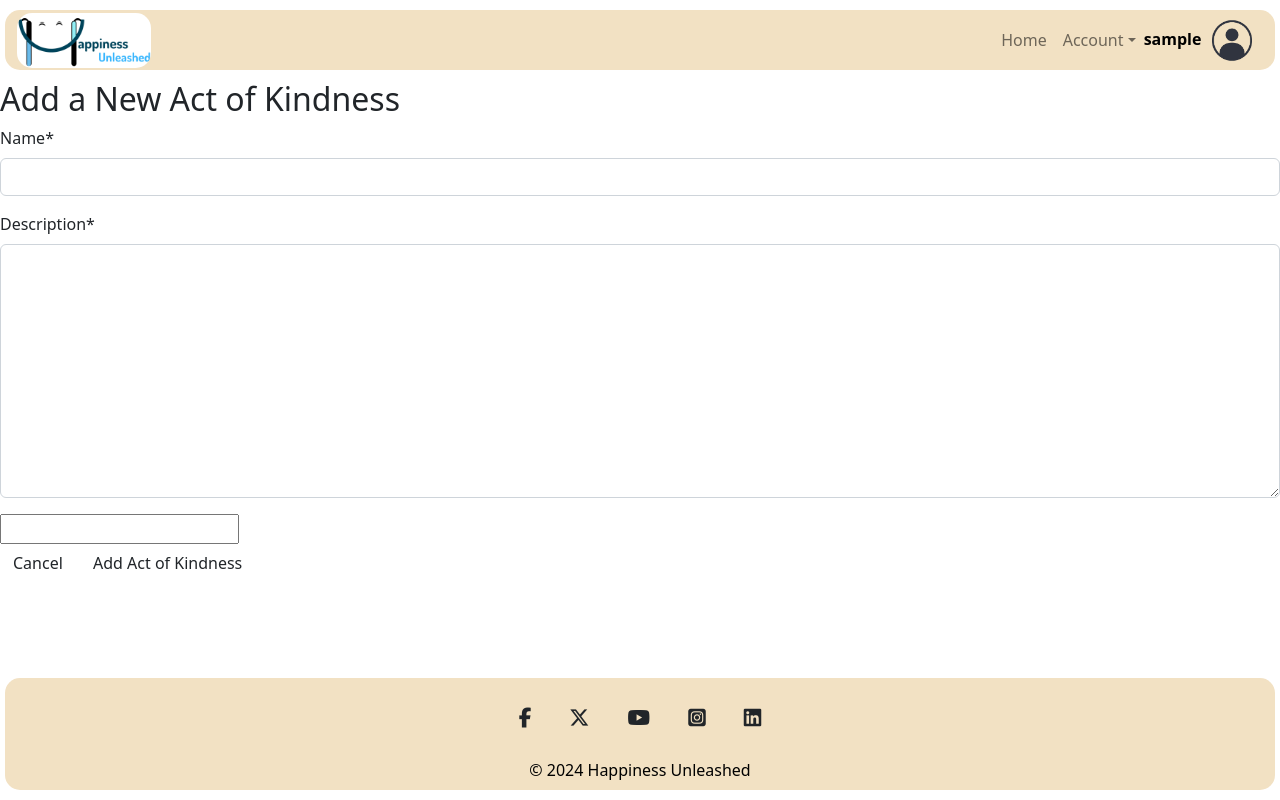
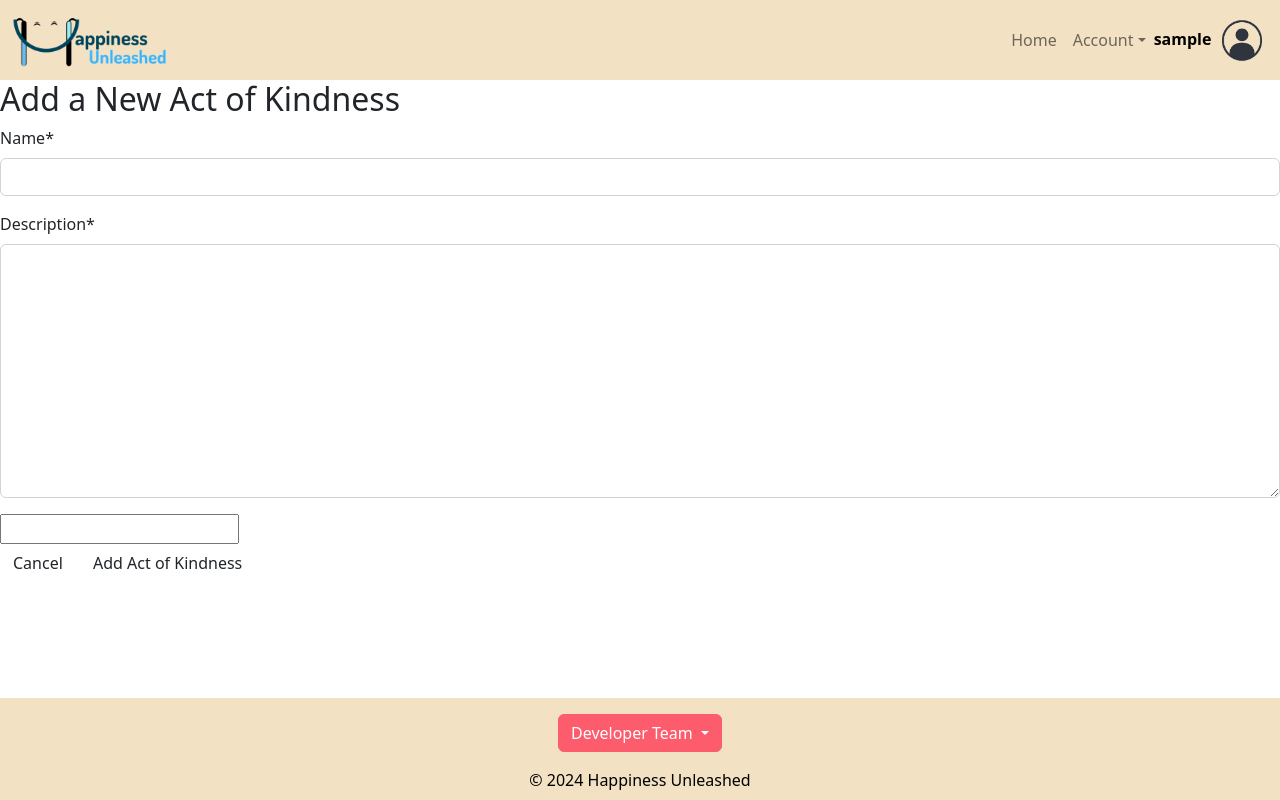
Before and after one commit to stephendawsondev/happiness-unleashed-svelte-ninja, a Django app: page /acts_of_kindness/add/ in a window 1280 px wide. Run offline with Django 4.2, Linux system fonts and the light colour scheme; the visitor is signed in with stand-in values (Sample User, id 1); some libraries are stand-ins or nearby versions.

Commit message:
Add team links to footer
Update Logo img

Adjusted nav-bar and footer style

```diff
--- a/static/css/homePage.css
+++ b/static/css/homePage.css
@@ -1,26 +1,19 @@
-body {
-  min-height: 100vh;
-  display: flex;
-  flex-direction: column;
-}
+
 
 /* Navbar */
 .navbar {
-  max-height: 60px;
+  max-height: 80px;
   background-color: #f2e1c3;
-  margin: 10px 5px;
-  border-radius: 15px;
   justify-items: center;
+  padding: 0;
 }
 
 .navbar-collapse {
   background-color: #f2e1c3;
-  padding: 5px;
 }
 
 .logo {
   max-height: 55px;
-  border-radius: 15px;
 }
 
 .user-image {
@@ -38,8 +31,6 @@ body {
 footer {
   background-color: #f2e1c3;
   color: black;
-  border-radius: 15px;
-  margin: 10px 5px;
   margin-top: auto;
 }
 
--- a/templates/base.html
+++ b/templates/base.html
@@ -51,7 +51,7 @@
     <nav class="navbar navbar-expand-md">
       <div class="container-fluid navContainer">
         <a class="navbar-brand" href="/">
-          <img class="logo" src="../static/images/HULogo.png" alt="Happiness Unleashed Logo">
+          <img class="logo" src="../static/images/HULogo.png" aria-label="Happiness Unleashed Logo">
         </a>
         <button class="navbar-toggler" type="button" data-bs-toggle="collapse" data-bs-target="#navbarSupportedContent"
           aria-controls="navbarSupportedContent" aria-expanded="false" aria-label="Toggle navigation">
@@ -102,24 +102,61 @@
   </main>
 
   {% comment %} Footer {% endcomment %}
+
   <footer class=" text-light py-2">
     <div class="container">
       {% comment %} Social icons and copyright {% endcomment %}
       <div class="mt-2">
 
-        <div class="col-12 text-center w-100">
-          <a class="btn btn-link btn-floating btn-lg text-dark" href="https://www.facebook.com/" target="_blank"
-            role="button" aria-label="Facebook link"><i class="fab fa-facebook-f"></i></a>
-          <a class="btn btn-link btn-floating btn-lg text-dark" href="https://www.twitter.com" target="_blank"
-            role="button" aria-label="Twitter link"><i class="fa-brands fa-x-twitter"></i></a>
-          <a class="btn btn-link btn-floating btn-lg text-dark" href="https://www.youtube.com" target="_blank"
-            role="button" aria-label="Youtube link"><i class="fa-brands fa-youtube"></i></a>
-          <a class="btn btn-link btn-floating btn-lg text-dark" href="https://www.instagram.com" target="_blank"
-            role="button" aria-label="Instagram link"><i class="fa-brands fa-square-instagram"></i></a>
-          <a class="btn btn-link btn-floating btn-lg text-dark" href="https://www.linkedin.com" target="_blank"
-            role="button" aria-label="Linkedin link"><i class="fab fa-linkedin"></i></a>
+        <div class="dropdown col-12 text-center w-100 lm-4 rm-4">
+          <a class="btn btn-primary dropdown-toggle" href="#" role="button" data-bs-toggle="dropdown" aria-expanded="false">
+            Developer Team </a>
+
+          <ul class="dropdown-menu">
+
+            <li class="d-flex justify-content-between "> Stephen
+              <div class="d-flex">
+                <a class="dropdown-item" href="https://github.com/stephendawsondev" target="_blank" aria-label="Link to Github Profile"><i class="fs-4 fa-brands fa-github"></i></a>
+                <a class="dropdown-item" href="#" target="_blank" aria-label="Link to Github Profile"><i class="fs-4 fab fa-linkedin"></i></a>
+              </div>
+            </li >
+
+            <li class="d-flex justify-content-between"> Claudio
+              <div class="d-flex">
+                <a class="dropdown-item" href="https://github.com/claudio-cruz" target="_blank" aria-label="Link to Github Profile"><i class="fs-4 fa-brands fa-github"></i></a>
+                <a class="dropdown-item" href="#" target="_blank" aria-label="Link to Github Profile"><i class="fs-4 fab fa-linkedin"></i></a>
+              </div>
+            </li>
+
+            <li class="d-flex justify-content-between"> Florian
+              <div class="d-flex">
+                <a class="dropdown-item" href="https://github.com/Fl0W97" target="_blank" aria-label="Link to Github Profile"><i class="fs-4  fa-brands fa-github"></i></a>
+                <a class="dropdown-item" href="#" target="_blank" aria-label="Link to Github Profile"><i class="fs-4 fab fa-linkedin"></i></a>
+              </div>
+            </li>
+
+            <li class="d-flex justify-content-between"> Ann
+              <div class="d-flex">
+                <a class="dropdown-item" href="https://github.com/aslinedvinsson" target="_blank" aria-label="Link to Github Profile"><i class="fs-4 fa-brands fa-github"></i></a>
+                <a class="dropdown-item" href="#" target="_blank" aria-label="Link to Github Profile"><i class="fs-4 fab fa-linkedin"></i></a>
+              </div>
+            </li>
+            <li class="d-flex justify-content-between"> Soundarya
+              <div class="d-flex">
+                <a class="dropdown-item" href="https://github.com/klsoundarya" target="_blank" aria-label="Link to Github Profile"><i class="fs-4 fa-brands fa-github"></i></a>
+                <a class="dropdown-item" href="#" target="_blank" aria-label="Link to Github Profile"><i class="fs-4 fab fa-linkedin"></i></a>
+            </div>
+            </li>
+
+            <li class="d-flex justify-content-between"> Felipe
+              <div class="d-flex">
+                <a class="dropdown-item" href="https://github.com/zanettiprad" target="_blank" aria-label="Link to Github Profile"><i class="fs-4 fa-brands fa-github"></i></a>
+                <a class="dropdown-item" href="#" target="_blank" aria-label="Link to Github Profile"><i class="fs-4 fab fa-linkedin"></i></a>
+              </div>
+            </li>
+
+          </ul>
         </div>
-      </div>
 
       <div class="mt-3">
         <div class="text-center w-100 text-black">
@@ -128,6 +165,7 @@
 
       </div>
     </div>
+
   </footer>
   {% comment %} Bootstrap 5 JS {% endcomment %}
   <script src="https://cdn.jsdelivr.net/npm/bootstrap@5.3.3/dist/js/bootstrap.bundle.min.js"
```
Also changed, not shown: static/images/HULogo.png.
